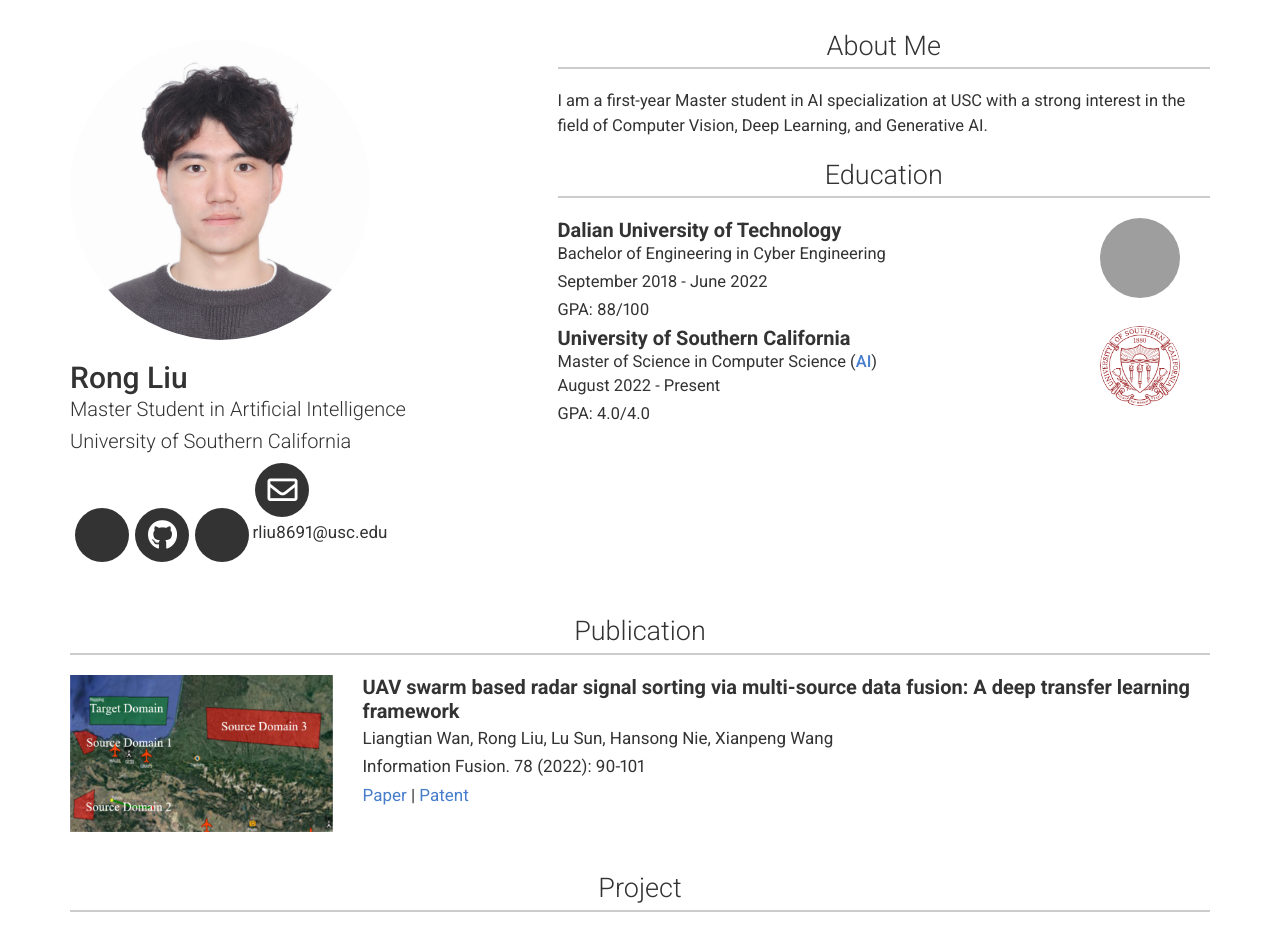
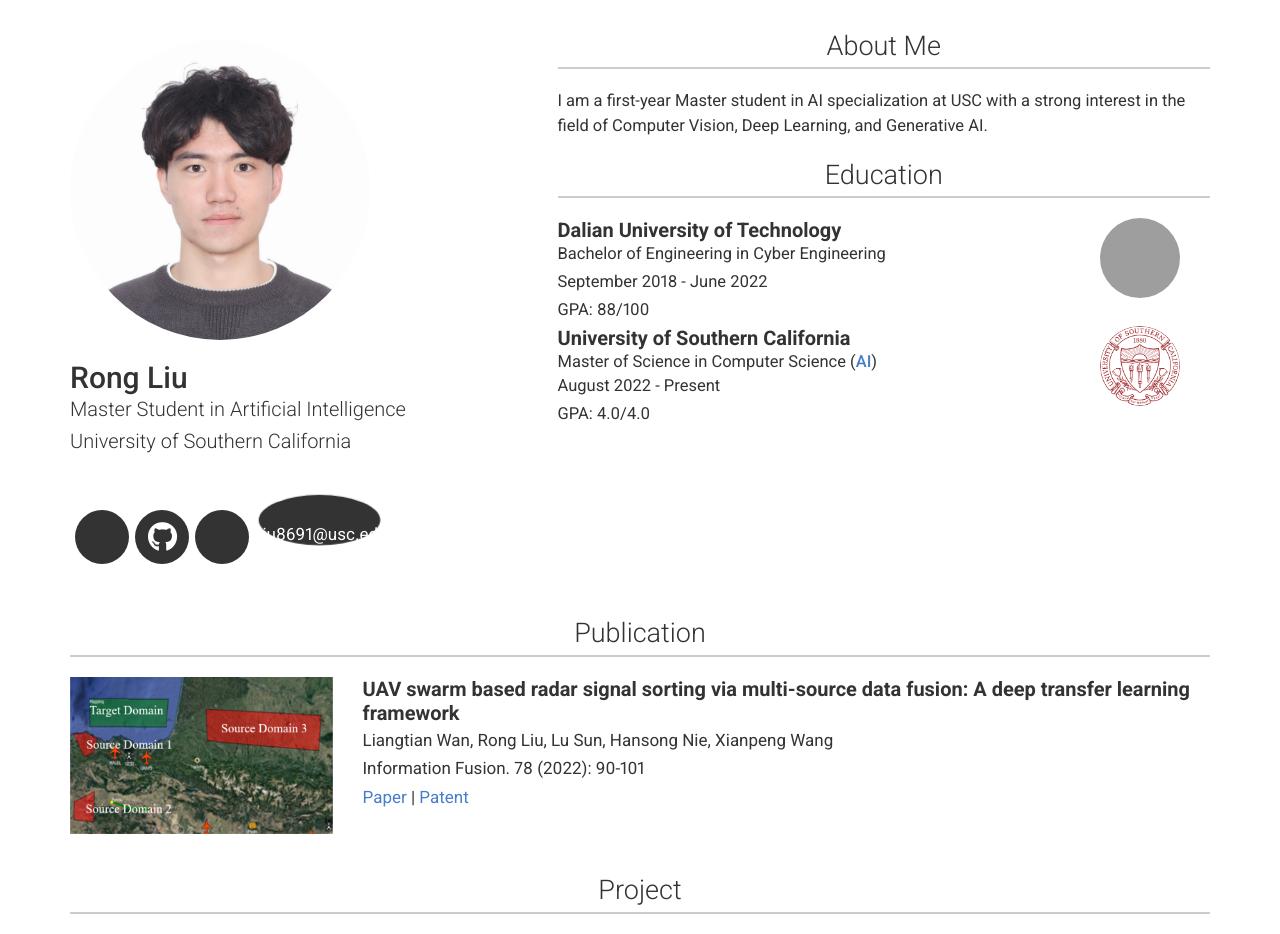
Before and after one commit to RongLiu-Leo/rongliu-leo.github.io, a Jekyll site: the page built from index.md, in a window 1280 px wide. Shown: the top 934 px of the page. Built offline with Jekyll 4.4.1, drawn with Linux system fonts in a browser that asks for light colours; nearby versions of some CDN libraries; a style sheet for code colours, icons or effects is not loaded; grey boxes are pictures that could not be loaded.

Commit message:
Update header.html

```diff
--- a/_includes/header.html
+++ b/_includes/header.html
@@ -46,11 +46,11 @@
           </li>
         {%- endif -%}
 
-        <li style="display: inline-block;">
-          <a target="_blank" href="mailto:rliu8691@usc.edu" class="button button--sacnite button--round-l">
+        <li>
+          <a style="display: inline;" target="_blank" href="mailto:rliu8691@usc.edu" class="button button--sacnite button--round-l">
             <i class="far fa-envelope" title="Email link"></i>
+            <p>rliu8691@usc.edu</p>
           </a>
-          <p>rliu8691@usc.edu</p>
         </li>
       </ul>
 
```
